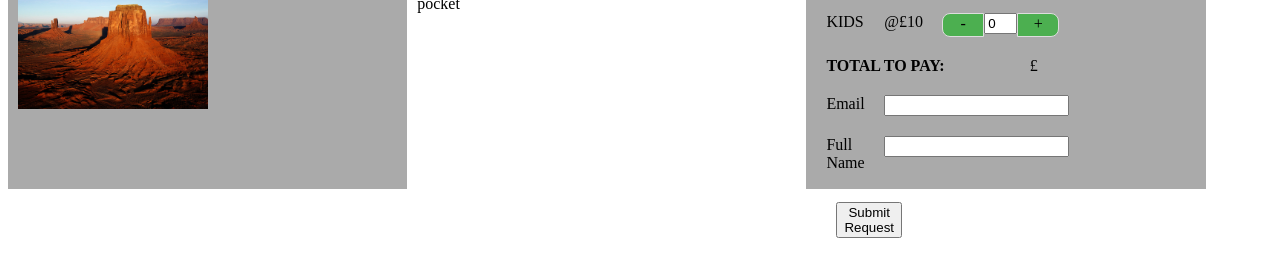
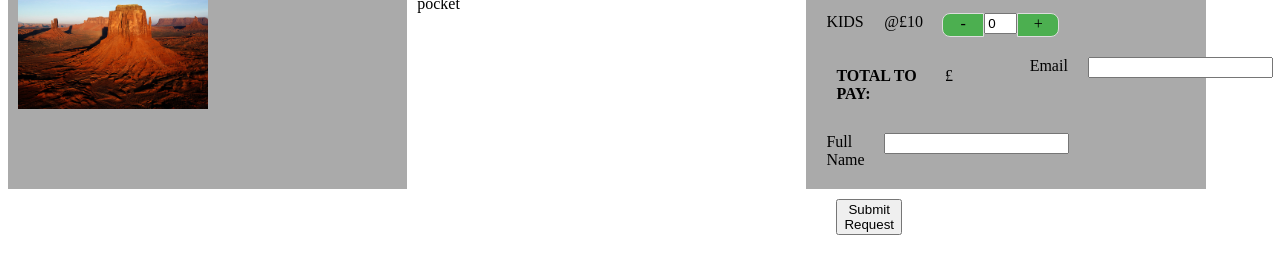
Before and after one commit to gvishjoshi/eventHive, a plain HTML site: page index.html in a window 1280 px wide. Shown: the part 211-488 px from the top of the page. Drawn offline with Linux system fonts and the light colour scheme.

Commit message:
Update index.html

```diff
--- a/index.html
+++ b/index.html
@@ -39,8 +39,9 @@
 				  </div>
 		  </div>
 		  <div class="row"/>
-		  <div class="formcolumn3"> <label id="totalPrice"/><b>TOTAL TO PAY:</b></div>
-		  <div class="formcolumn">£<label id ="cakePrice"/></div></div>
+	          	<div class="formcolumn3"/>
+		  	<div class="formcolumn3"> <label id="totalPrice"/><b>TOTAL TO PAY:</b></div>
+		  	<div class="formcolumn">£<label id ="cakePrice"/></div></div>
 
 			<div class="row">
 				<div class="formcolumn"><label id="email">Email</label></div>
```
